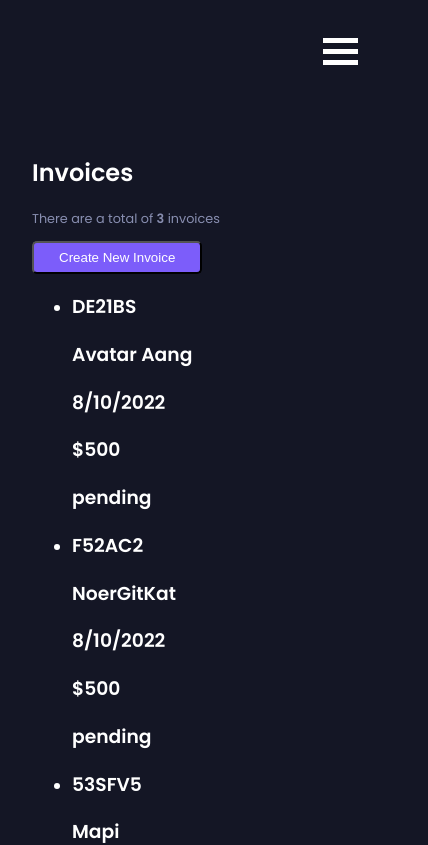
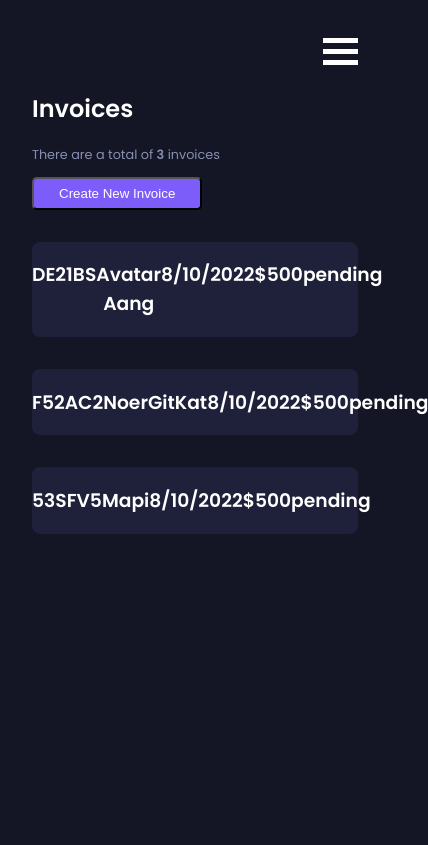
Before and after one commit to NoerGitKat/invoice-app-ts, a Next.js app: page / in a window 390 px wide. Shown: the top 845 px of the page, 428 px wide, since content can reach past the window. Built offline with nearby package versions, Linux system fonts and the light colour scheme.

Commit message:
feat: responsive invoice list + styling

```diff
--- a/components/common/Sidebar/Sidebar.module.scss
+++ b/components/common/Sidebar/Sidebar.module.scss
@@ -40,7 +40,7 @@
     cursor: pointer;
 
     &__icon {
-      margin: 2rem;
+      margin: 2rem 2rem 0;
 
       .bar {
         width: 2.1875rem;
--- /dev/null
+++ b/components/invoice/InvoiceContainer.module.scss
@@ -0,0 +1,9 @@
+.container {
+  margin-top: 1.5rem;
+}
+
+@media screen and (max-width: 48rem) {
+  .container {
+    margin-top: initial;
+  }
+}
--- a/components/invoice/SingleInvoice.tsx
+++ /dev/null
@@ -1,21 +0,0 @@
-import { EStatus } from "../../interfaces";
-
-export interface ISingleInvoiceProps {
-  id: string;
-  name: string;
-  date: Date;
-  total: number;
-  status: EStatus;
-}
-
-export default function SingleInvoice({ id, name, date, total, status }: ISingleInvoiceProps) {
-  return (
-    <li>
-      <h3>{id}</h3>
-      <h3>{name}</h3>
-      <h3>{date.toLocaleDateString()}</h3>
-      <h3>${total}</h3>
-      <h3>{status}</h3>
-    </li>
-  );
-}
--- a/components/invoice/index.tsx
+++ b/components/invoice/index.tsx
@@ -1,6 +1,7 @@
 import { useRouter } from "next/router";
 import { IInvoice } from "../../interfaces";
-import InvoiceList from "./List";
+import styles from "./InvoiceContainer.module.scss";
+import InvoiceList from "./list/List";
 
 export interface IInvoiceContainerProps {
   invoices: IInvoice[];
@@ -12,12 +13,12 @@ export default function InvoiceContainer({ invoices }: IInvoiceContainerProps) {
   const toCreatePage = () => push("/create");
 
   return (
-    <section>
+    <section className={styles.container}>
       <header>
         <article>
           <h2>Invoices</h2>
           <p>
-            There are a total of <b>{invoices.length}</b> invoices
+            There are a total of <b>{invoices.length}</b> invoice{invoices.length !== 1 && "s"}
           </p>
         </article>
 
--- /dev/null
+++ b/components/invoice/list/List.module.scss
@@ -0,0 +1,27 @@
+.container {
+  margin-top: 2rem;
+
+  ul {
+    list-style-type: none;
+    display: flex;
+    flex-direction: column;
+    padding: 1rem 1rem 1rem 0;
+    text-align: center;
+    margin-right: 2rem;
+    @media screen and (max-width: 48rem) {
+      padding: initial;
+      margin-right: initial;
+    }
+    li {
+      display: flex;
+      justify-content: space-between;
+      background: var(--secondary-color);
+      border-radius: 0.5rem;
+      margin-bottom: 2rem;
+      cursor: pointer;
+      h3 {
+        width: 10rem;
+      }
+    }
+  }
+}
--- a/components/invoice/List.tsx
+++ b/components/invoice/list/List.tsx
@@ -1,5 +1,6 @@
-import { IInvoice } from "../../interfaces";
+import { IInvoice } from "../../../interfaces";
 import SingleInvoice from "./SingleInvoice";
+import styles from "./List.module.scss";
 
 export interface IInvoiceListProps {
   invoices: IInvoice[];
@@ -7,7 +8,7 @@ export interface IInvoiceListProps {
 
 export default function InvoiceList({ invoices }: IInvoiceListProps) {
   return (
-    <section>
+    <section className={styles.container}>
       <ul>
         {invoices.map((invoice) => (
           <SingleInvoice
--- /dev/null
+++ b/components/invoice/list/SingleInvoice.tsx
@@ -0,0 +1,24 @@
+import Link from "next/link";
+import { EStatus } from "../../../interfaces";
+
+export interface ISingleInvoiceProps {
+  id: string;
+  name: string;
+  date: Date;
+  total: number;
+  status: EStatus;
+}
+
+export default function SingleInvoice({ id, name, date, total, status }: ISingleInvoiceProps) {
+  return (
+    <Link href={`/invoice/${id}`}>
+      <li>
+        <h3>{id}</h3>
+        <h3>{name}</h3>
+        <h3>{date.toLocaleDateString()}</h3>
+        <h3>${total}</h3>
+        <h3>{status}</h3>
+      </li>
+    </Link>
+  );
+}
--- a/pages/_app.tsx
+++ b/pages/_app.tsx
@@ -1,10 +1,18 @@
 import type { AppProps } from "next/app";
+import Head from "next/head";
 import Layout from "../components/common/Layout";
 import "../styles/Global.scss";
 
 function MyApp({ Component, pageProps }: AppProps) {
   return (
     <Layout>
+      <Head>
+        <title>Invoicing App</title>
+        <meta name="viewport" content="width=device-width, initial-scale=1" />
+        <meta name="author" content="NoerGitKat" />
+        <meta name="keywords" content="Invoicing, SPA" />
+        <meta name="description" content="A simple invoicing app." />
+      </Head>
       <Component {...pageProps} />
     </Layout>
   );
--- a/styles/Home.module.scss
+++ b/styles/Home.module.scss
@@ -1,9 +1,9 @@
 .main {
-  padding-left: 17rem;
+  padding-left: 18rem;
 }
 
 @media screen and (max-width: 48rem) {
   .main {
-    padding: 2rem;
+    padding: 0 2rem 2rem;
   }
 }
```
Also changed, not shown: components/invoice/Invoice.module.scss (deleted).
